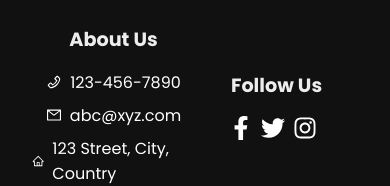
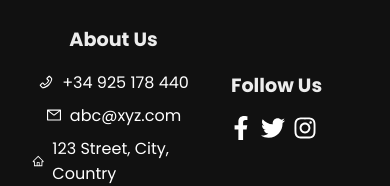
Before and after one commit to Imtiaj-Sajin/Interior-Website, a React (Vite) app: page / in a window 390 px wide. Shown: the part 5851-6037 px from the top of the page. Built offline with nearby package versions, Linux system fonts and the light colour scheme.

Commit message:
Update phone number in Footer component

```diff
--- a/src/components/Footer/Footer.jsx
+++ b/src/components/Footer/Footer.jsx
@@ -12,7 +12,7 @@ const Footer = () => {
           <div className="footer-About">
             <div className="footer-About-item">
               <AiOutlinePhone className="footer-About-icon" />
-              <span>123-456-7890</span>
+              <span>+34 925 178 440</span>
             </div>
             <div className="footer-About-item">
               <AiOutlineMail className="footer-About-icon" />
```
